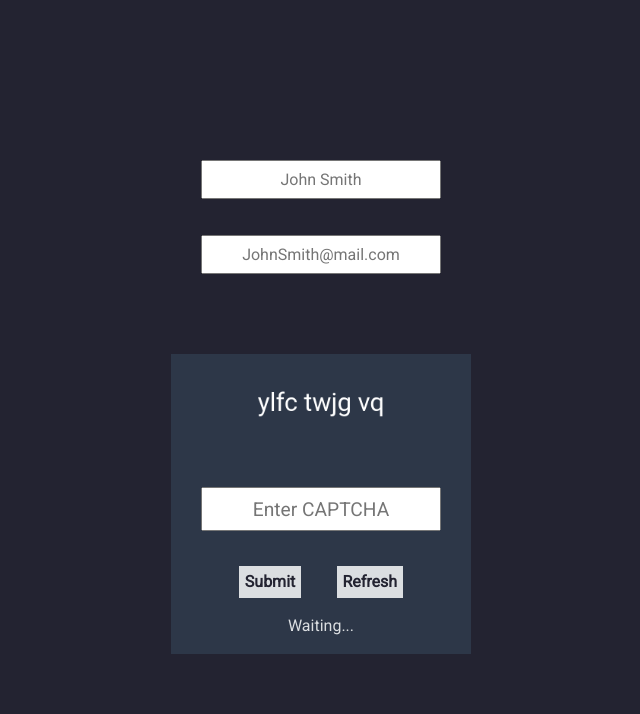
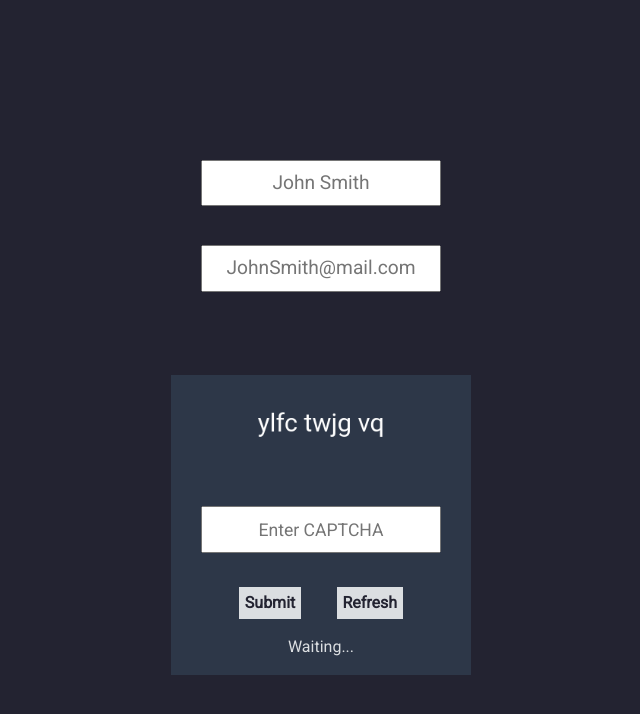
Before and after one commit to mrj760/EZ-RSVP, a PHP site: page /html/rsvp.html in a window 1280 px wide. Shown: the part 56-770 px from the top of the page, without its empty margins (319-959 px from the left). Run offline with PHP 8.4, Linux system fonts and the light colour scheme.

Commit message:
rsvp styling

```diff
--- a/style/rsvp.css
+++ b/style/rsvp.css
@@ -37,7 +37,7 @@ body {
 .textBox {
   height: auto;
   width: 240px;
-  font-size: 1rem;
+  font-size: 1.2rem;
 }
 
 #nameTextBox {
@@ -67,7 +67,7 @@ body {
 #captchaTextBox {
   height: 40%;
   width: 80%;
-  font-size: 1.2rem;
+  font-size: 1.1rem;
 }
 
 #incorrect {
--- a/style/rsvp.scss
+++ b/style/rsvp.scss
@@ -13,7 +13,7 @@
 .textBox {
     height: auto;
     width: 240px;
-    font-size: 1rem;
+    font-size: 1.2rem;
 }
 
 #nameTextBox {
@@ -43,7 +43,7 @@
 #captchaTextBox {
     height: 40%;
     width: 80%;
-    font-size: 1.2rem;
+    font-size: 1.1rem;
 }
 
 $outputFontSize: 1.2rem;
```
